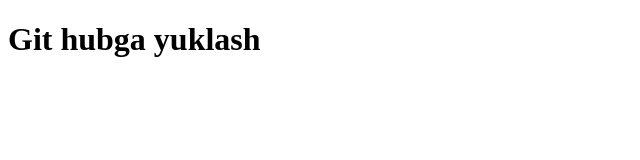
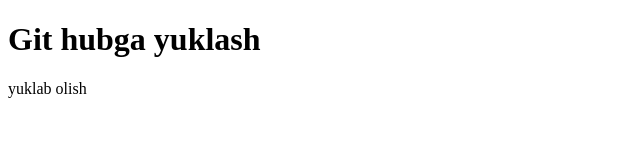
Before and after one commit to rasuljonFullStackDev/git-test, a plain HTML site: page index.html in a window 1280 px wide. Shown: the whole page, without its empty margins (0-640 px from the left). Drawn offline with Linux system fonts and the light colour scheme.

Commit message:
Update index.html
ozgartirildi

```diff
--- a/index.html
+++ b/index.html
@@ -8,5 +8,6 @@
 </head>
 <body>
     <h1>Git hubga yuklash</h1>
+    <p>yuklab olish</p>
 </body>
 </html>
```
